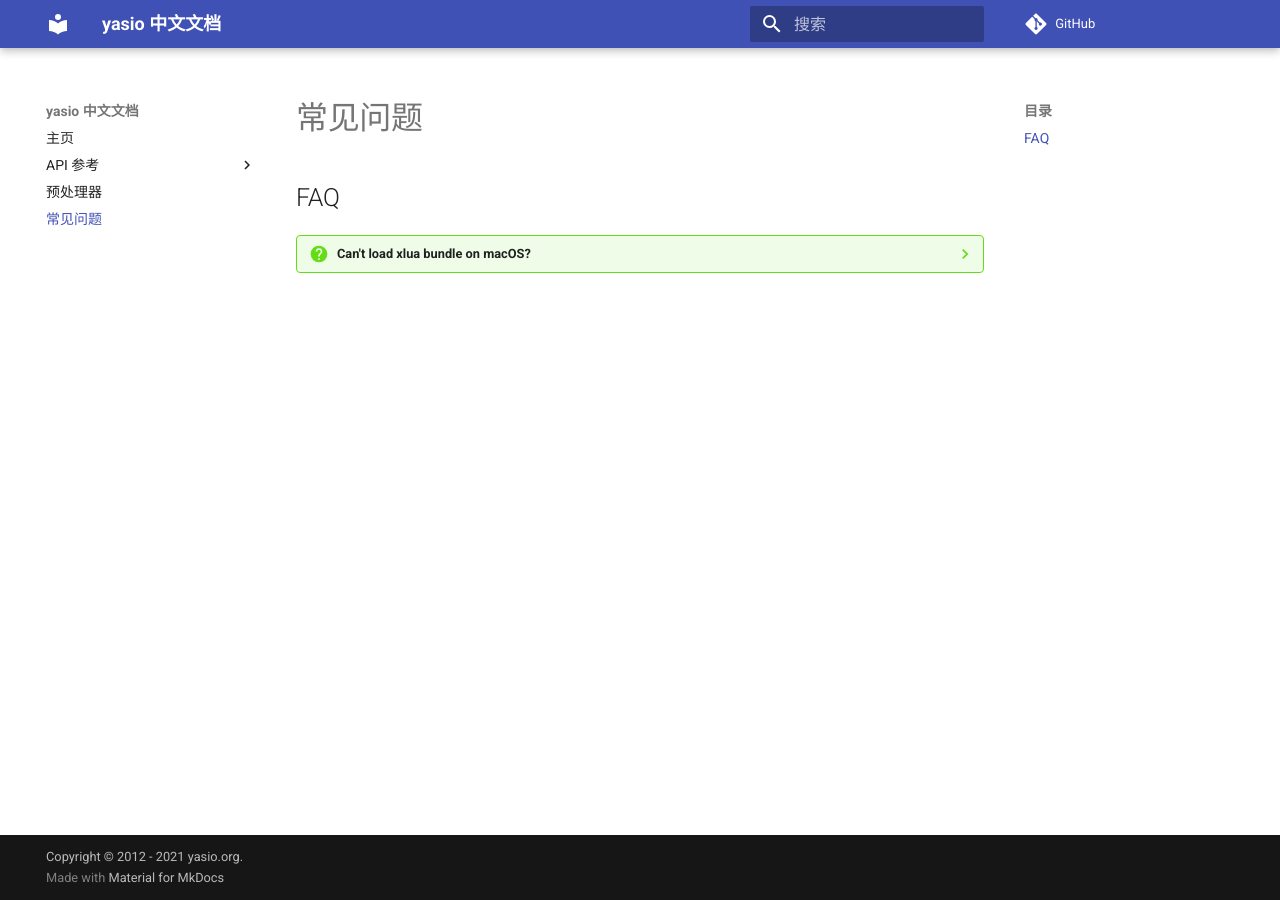
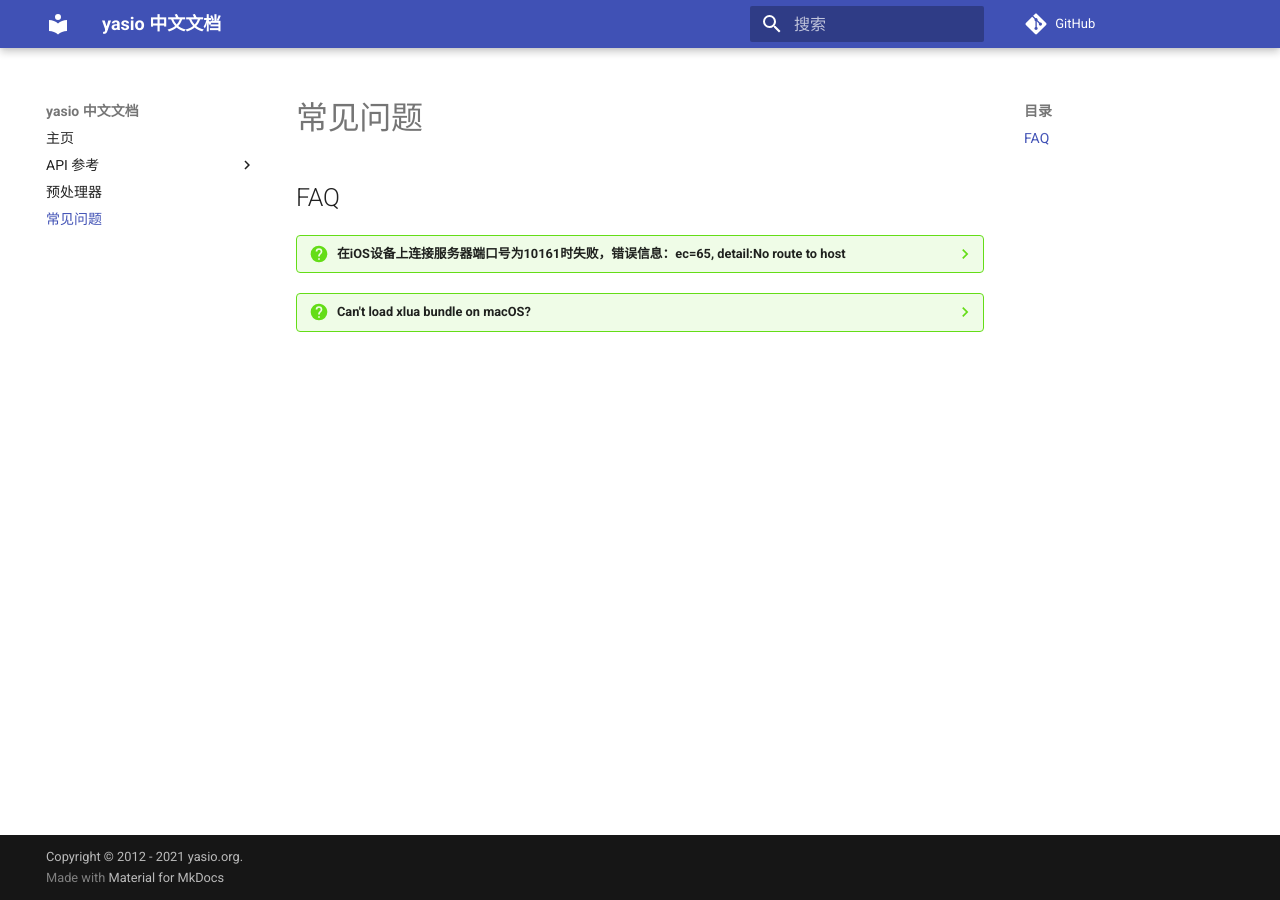
Before and after one commit to yasio/docs-936, an MkDocs documentation site: the page built from docs/faq.md, in a window 1280 px wide. Built offline with MkDocs 1.6.1 and Material for MkDocs 9.7.7, drawn with Linux system fonts in a browser that asks for light colours; comment, search, counter and statistics services are not loaded.

Commit message:
Add a QA.

```diff
--- a/docs/faq.md
+++ b/docs/faq.md
@@ -1,4 +1,12 @@
 ## FAQ
+
+??? question "在iOS设备上连接服务器端口号为10161时失败，错误信息：ec=65, detail:No route to host"
+
+    - 根本原因:
+        - 当APP初次启动时，在ios14.1+设备上，会提示请求 `Local Network Perssion` 权限，用户点拒绝。
+        - 端口号 10161 时系统保留端口，用于 `SNMP via TLS` 协议。
+    - 解决方案: 使用其他端口号作为APP服务端口。
+
 ??? question "Can't load xlua bundle on macOS?"
 
     The file `xlua.bundle` needs change attr by command `sudo xattr -r -d com.apple.quarantine xlua.bundle`
```
